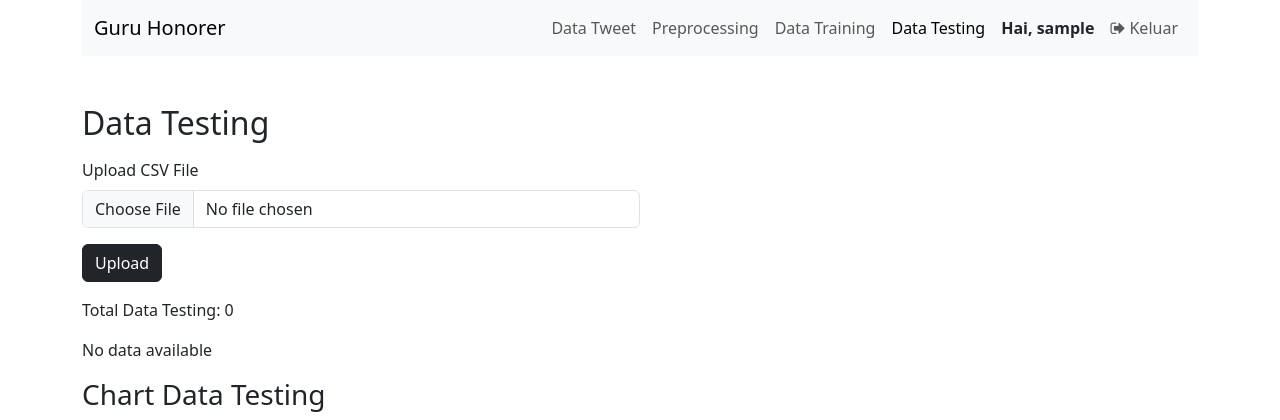
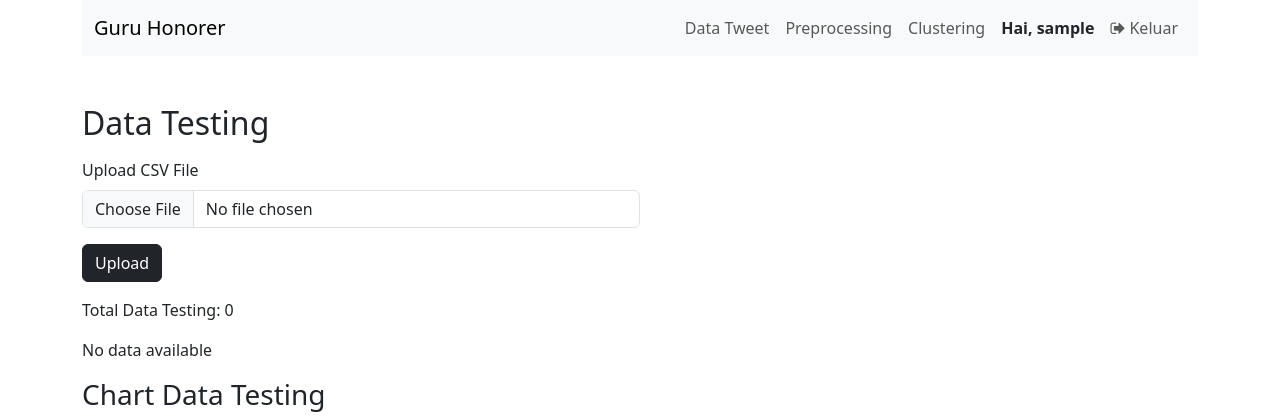
Before and after one commit to Anugerah20/FTC-Guru-Honorer, a Flask app: page /show-data-testing in a window 1280 px wide. Shown: the top 420 px of the page. Run offline with Flask 3, Linux system fonts and the light colour scheme; the visitor is signed in with stand-in values (Sample User, id 1); parts of the project's set-up code (start-up, migrations or seed data) failed here and were passed over; some libraries are stand-ins or nearby versions.

Commit message:
pembaruan: menambahkan clustering ke navigasi

```diff
--- a/templates/base.html
+++ b/templates/base.html
@@ -34,22 +34,28 @@
                                    <a class="nav-link {% if current_url == '/show-preprocessing' %}active{% endif %}"
                                         href="/show-preprocessing">Preprocessing</a>
                               </li>
+
+                              <li class="nav-item">
+                                   <a class="nav-link {% if current_url == '/clustering' %}active{% endif %}"
+                                        href="/clustering">Clustering</a>
+                              </li>
+
+                              <!-- EDITOR: NABIL 03/06/2024 -->
                               <!-- <li class="nav-item">
-                                   <a class="nav-link {% if current_url == '/all-training' %}active{% endif %}"
-                                        href="/all-training">Data Training</a>
-                              </li> -->
-                              <li class="nav-item">
                                    <a class="nav-link {% if current_url == '/show-data-training' %}active{% endif %}"
                                         href="/show-data-training">Data Training</a>
-                              </li>
-                              <li class="nav-item">
+                              </li> -->
+
+                              <!-- <li class="nav-item">
                                    <a class="nav-link {% if current_url == '/show-data-testing' %}active{% endif %}"
                                         href="/show-data-testing">Data Testing</a>
-                              </li>
+                              </li> -->
+
                               <!-- <li class="nav-item">
                                    <a class="nav-link {% if current_url == '/training-model' %}active{% endif %}"
                                         href="/training-model">Akurasi</a>
                               </li> -->
+
                               {% if username %}
                               <li class="nav-item">
                                    <a href="#" class="nav-link text-decoration-none text-dark fw-bold">Hai, {{ username
```
